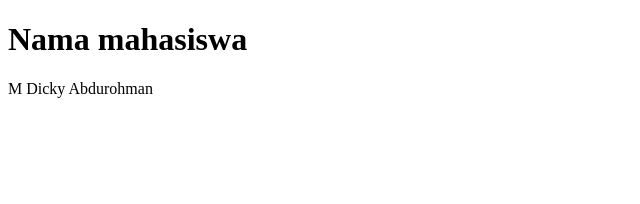
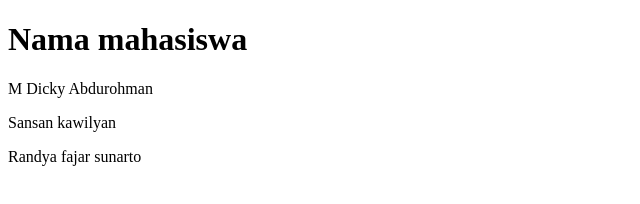
Before and after one commit to MdA317/cekaja, a plain HTML site: page mahasiswa.html in a window 1280 px wide. Shown: the whole page, without its empty margins (0-640 px from the left). Drawn offline with Linux system fonts and the light colour scheme.

Commit message:
Menambahkan mahasiwa baru

```diff
--- a/mahasiswa.html
+++ b/mahasiswa.html
@@ -9,5 +9,7 @@
   <body>
     <h1>Nama mahasiswa</h1>
     <p>M Dicky Abdurohman</p>
+    <p>Sansan kawilyan</p>
+    <p>Randya fajar sunarto</p>
   </body>
 </html>
```
